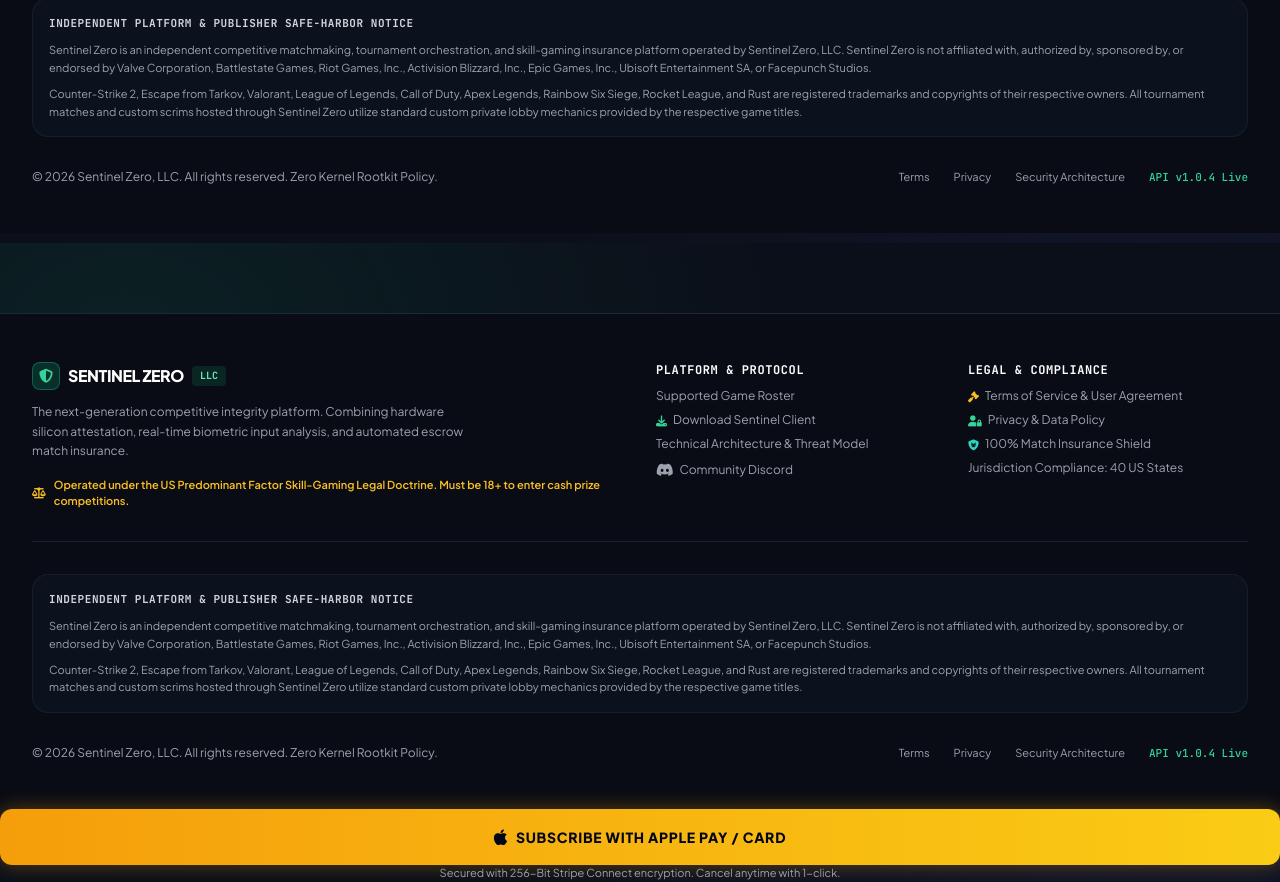
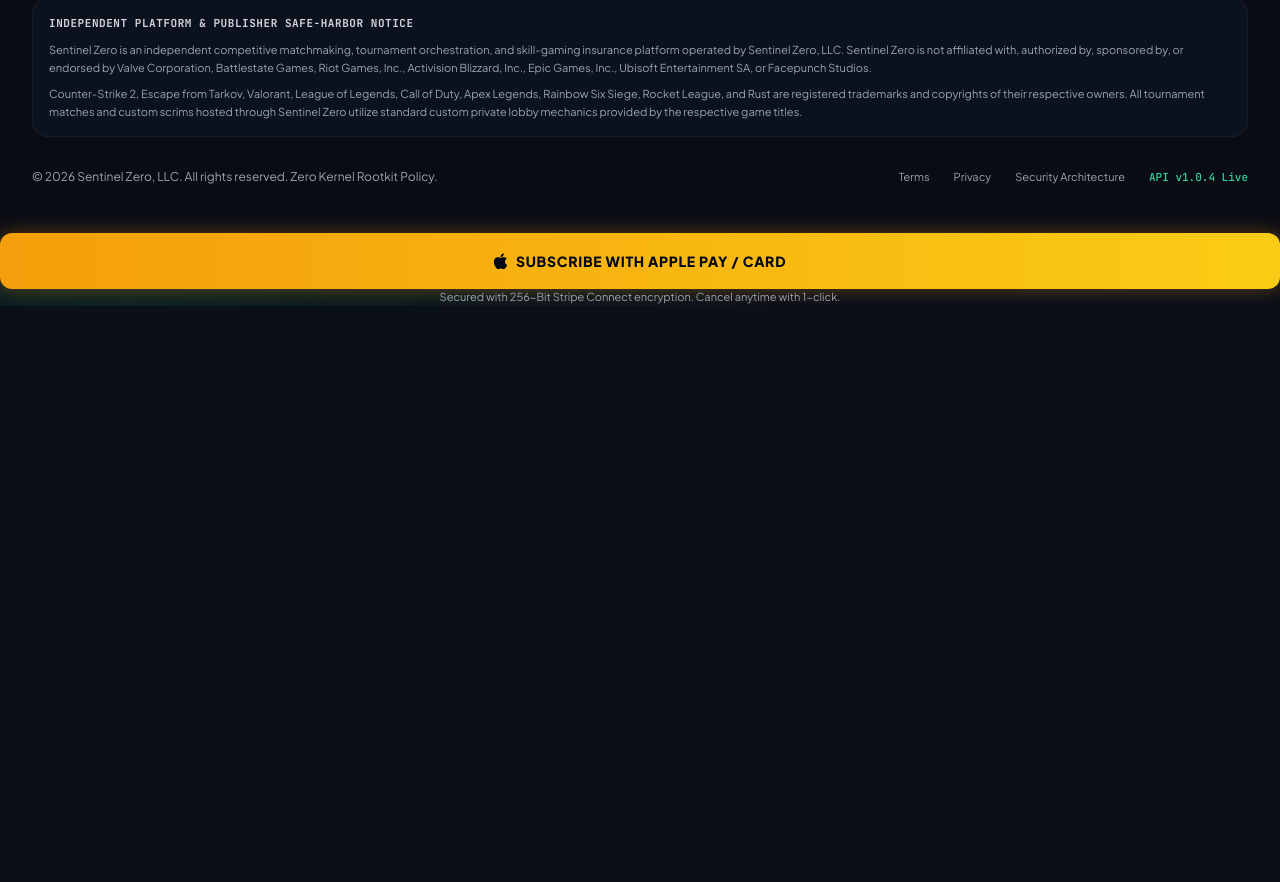
Before and after one commit to brandonwhiggins-cmd/sentinel-zero, a website: page index.html in a window 1280 px wide. Shown: the part 3757-4639 px from the top of the page. After the commit the page ends 4063 px from the top, so only its background shows below. Drawn offline with nearby package versions, Linux system fonts and the light colour scheme.

Commit message:
fix: resolve UX friction points from screen recording - remove duplicate footer, fix 0 players stats & schedule ticker, wire pass buttons to confirmation modal, and prevent unexpected full-tab Stripe navigation

```diff
--- a/index.html
+++ b/index.html
@@ -558,7 +558,9 @@
             </ul>
           </div>
 
-          <a href="https://buy.stripe.com/cNi3cw3Lde8bcTQgMPgfu00" target="_blank" rel="noopener noreferrer" class="w-full py-3.5 rounded-2xl bg-dark-surface hover:bg-emerald-500 hover:text-slate-900 border border-emerald-500/40 text-emerald-300 font-bold text-sm tracking-wide flex items-center justify-center gap-2 transition shadow-lg transform hover:-translate-y-0.5"><i class="fa-solid fa-shield-halved"></i> <span>Get Pro Pass ($6.99/mo)</span></a>
+          <button onclick="handleMembershipClick('pro')" class="w-full py-3.5 rounded-2xl bg-dark-surface hover:bg-emerald-500 hover:text-slate-900 border border-emerald-500/40 text-emerald-300 font-bold text-sm tracking-wide flex items-center justify-center gap-2 transition shadow-lg transform hover:-translate-y-0.5">
+          <i class="fa-solid fa-shield-halved"></i> <span>Get Pro Pass ($6.99/mo)</span>
+        </button>
         </div>
 
         <!-- TIER 2: ELITE HIGH-ROLLER ($12.99 / mo) -->
@@ -593,7 +595,9 @@
             </ul>
           </div>
 
-          <a href="https://buy.stripe.com/cNi7sM1D58NR3jggMPgfu01" target="_blank" rel="noopener noreferrer" class="w-full py-3.5 rounded-2xl bg-gradient-to-r from-amber-500 to-yellow-400 hover:from-amber-400 hover:to-yellow-300 text-slate-950 font-black text-sm tracking-wider uppercase flex items-center justify-center gap-2 transition shadow-[0_0_25px_rgba(245,158,11,0.35)] transform hover:-translate-y-0.5"><i class="fa-solid fa-crown text-slate-950"></i> <span>Join Elite High-Roller ($12.99/mo)</span></a>
+          <button onclick="handleMembershipClick('elite')" class="w-full py-3.5 rounded-2xl bg-gradient-to-r from-amber-500 to-yellow-400 hover:from-amber-400 hover:to-yellow-300 text-slate-950 font-black text-sm tracking-wider uppercase flex items-center justify-center gap-2 transition shadow-[0_0_25px_rgba(245,158,11,0.4)] transform hover:-translate-y-0.5">
+          <i class="fa-solid fa-crown"></i> <span>Join Elite High-Roller ($12.99/mo)</span>
+        </button>
         </div>
 
       </div>
@@ -732,73 +736,7 @@
   </div>
 
   <!-- FOOTER -->
-  <footer class="border-t border-dark-border/80 bg-[#090c14] py-12 text-xs text-gray-400 mt-20">
-    <div class="max-w-7xl mx-auto px-4 sm:px-6 lg:px-8 space-y-8">
-
-      <!-- Top Grid -->
-      <div class="grid grid-cols-1 md:grid-cols-4 gap-8 pb-8 border-b border-dark-border/60">
-        <div class="space-y-3 md:col-span-2">
-          <div class="flex items-center space-x-2">
-            <div class="w-7 h-7 rounded-lg bg-emerald-500/20 border border-emerald-500/40 text-emerald-400 flex items-center justify-center text-sm font-bold">
-              <i class="fa-solid fa-shield-halved"></i>
-            </div>
-            <span class="text-base font-black text-white tracking-tight">SENTINEL ZERO</span>
-            <span class="text-[10px] bg-emerald-500/15 text-emerald-300 font-mono font-bold px-2 py-0.5 rounded">LLC</span>
-          </div>
-          <p class="text-xs text-gray-400 max-w-md leading-relaxed">
-            The next-generation competitive integrity platform. Combining hardware silicon attestation, real-time biometric input analysis, and automated escrow match insurance.
-          </p>
-          <div class="flex items-center gap-2 pt-1 text-[11px] text-amber-400 font-semibold">
-            <i class="fa-solid fa-scale-balanced"></i>
-            <span>Operated under the US Predominant Factor Skill-Gaming Legal Doctrine. Must be 18+ to enter cash prize competitions.</span>
-          </div>
-        </div>
-
-        <div class="space-y-2.5">
-          <div class="text-white font-bold text-xs uppercase tracking-wider font-mono">Platform & Protocol</div>
-          <ul class="space-y-2 text-xs">
-            <li><a href="#games-section" class="hover:text-emerald-400 transition">Supported Game Roster</a></li>
-            <li><a href="SentinelAgent.exe" download="SentinelAgent.exe" class="hover:text-emerald-400 transition flex items-center gap-1.5"><i class="fa-solid fa-download text-emerald-400 text-[11px]"></i> Download Sentinel Client</a></li>
-            <li><button onclick="openArchitectureModal()" class="hover:text-emerald-400 transition text-left">Technical Architecture & Threat Model</button></li>
-            <li><a href="https://discord.gg/6ZnnXuqkdd" target="_blank" class="hover:text-[#5865F2] transition flex items-center gap-1.5"><i class="fa-brands fa-discord text-sm"></i> Community Discord</a></li>
-          </ul>
-        </div>
-
-        <div class="space-y-2.5">
-          <div class="text-white font-bold text-xs uppercase tracking-wider font-mono">Legal & Compliance</div>
-          <ul class="space-y-2 text-xs">
-            <li><button onclick="openTosModal()" class="hover:text-emerald-400 transition text-left flex items-center gap-1.5"><i class="fa-solid fa-gavel text-amber-400 text-[11px]"></i> Terms of Service & User Agreement</button></li>
-            <li><button onclick="openPrivacyModal()" class="hover:text-emerald-400 transition text-left flex items-center gap-1.5"><i class="fa-solid fa-user-lock text-emerald-400 text-[11px]"></i> Privacy & Data Policy</button></li>
-            <li><span class="text-gray-400 flex items-center gap-1.5"><i class="fa-solid fa-shield-cat text-teal-400 text-[11px]"></i> 100% Match Insurance Shield</span></li>
-            <li><span class="text-gray-400">Jurisdiction Compliance: 40 US States</span></li>
-          </ul>
-        </div>
-      </div>
-
-      <!-- Mandatory Publisher Safe Harbor Disclaimer -->
-      <div class="p-4 rounded-2xl bg-dark-card/50 border border-dark-border/40 text-[11px] text-gray-400 leading-relaxed space-y-2">
-        <div class="font-bold text-gray-300 uppercase tracking-wider font-mono">Independent Platform & Publisher Safe-Harbor Notice</div>
-        <p>
-          Sentinel Zero is an independent competitive matchmaking, tournament orchestration, and skill-gaming insurance platform operated by Sentinel Zero, LLC. Sentinel Zero is not affiliated with, authorized by, sponsored by, or endorsed by Valve Corporation, Battlestate Games, Riot Games, Inc., Activision Blizzard, Inc., Epic Games, Inc., Ubisoft Entertainment SA, or Facepunch Studios.
-        </p>
-        <p>
-          Counter-Strike 2, Escape from Tarkov, Valorant, League of Legends, Call of Duty, Apex Legends, Rainbow Six Siege, Rocket League, and Rust are registered trademarks and copyrights of their respective owners. All tournament matches and custom scrims hosted through Sentinel Zero utilize standard custom private lobby mechanics provided by the respective game titles.
-        </p>
-      </div>
-
-      <!-- Copyright & Bottom Bar -->
-      <div class="flex flex-col sm:flex-row items-center justify-between gap-4 text-xs text-gray-400">
-        <div>&copy; 2026 Sentinel Zero, LLC. All rights reserved. Zero Kernel Rootkit Policy.</div>
-        <div class="flex items-center space-x-6 text-[11px]">
-          <button onclick="openTosModal()" class="hover:text-white transition">Terms</button>
-          <button onclick="openPrivacyModal()" class="hover:text-white transition">Privacy</button>
-          <button onclick="openArchitectureModal()" class="hover:text-white transition">Security Architecture</button>
-          <span class="text-emerald-400 font-mono">API v1.0.4 Live</span>
-        </div>
-      </div>
-
-    </div>
-  </footer>
+
 
   <script>
     // MASTER GAME SPECIFICATION & PRIVATE MATCHMAKING CONFIGURATION
```
